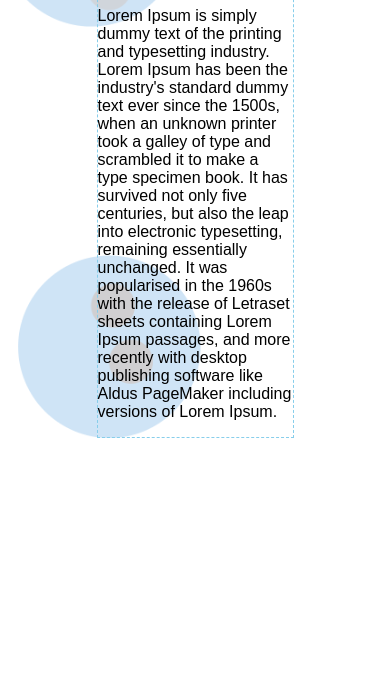
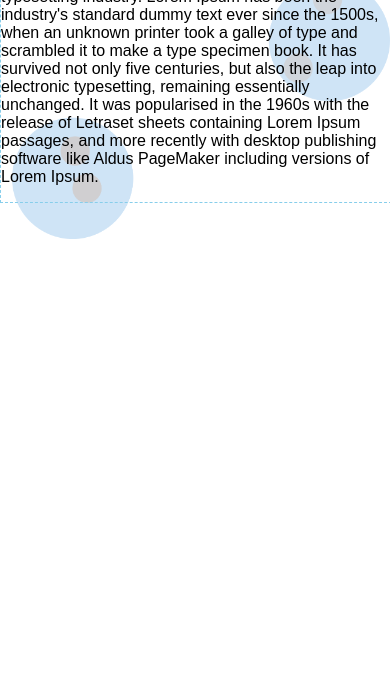
Before and after one commit to kabaclo/And_Clovis, a plain HTML site: page index.html in a window 390 px wide. Shown: the part 156-844 px from the top of the page. Drawn offline with Linux system fonts and the light colour scheme.

Commit message:
change css style for the media, wide-screen no margin

```diff
--- a/css/style1.css
+++ b/css/style1.css
@@ -53,7 +53,19 @@ ul li a {
     color: #fff;
     font-size: 20px;
     display: none;
+
 }
+
+#content {
+    display: block;
+    margin-left : auto;
+    margin-right: auto;
+    width: 50%;
+    height: 60%;
+    border: skyblue 1px dashed;
+
+}
+
 @media screen and (max-width:713px){
     .burger {
         display: block;
@@ -69,14 +81,13 @@ ul li a {
     .main-menu{
         display: none;
     }
-}
 
     #content {
         display: block;
         margin-left : auto;
         margin-right: auto;
-    width: 50%;
-    height: 60%;
+        width: 100%;
         border: skyblue 1px dashed;
 
     }
+}
```
Lines whose indentation alone changed are shown as unchanged.
